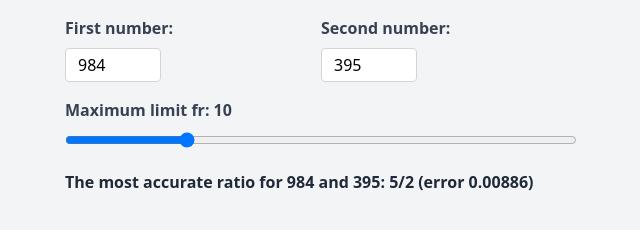
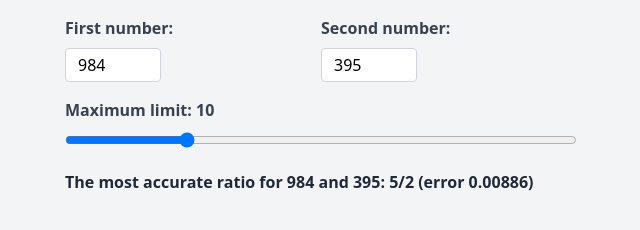
Before and after one commit to lxmlshv/aspect-calculator, a website: page index.html in a window 1280 px wide. Shown: the full height of the page, 319-959 px from the left. Drawn offline with nearby package versions, Linux system fonts and the light colour scheme.

Commit message:
Another typo fix

```diff
--- a/index.html
+++ b/index.html
@@ -47,7 +47,7 @@
         <label
           for="maxLimit"
           class="block text-gray-700 font-bold mb-2"
-          x-text="'Maximum limit fr: ' + maxLimit"></label>
+          x-text="'Maximum limit: ' + maxLimit"></label>
         <input
           x-model="maxLimit"
           id="maxLimit"
```
